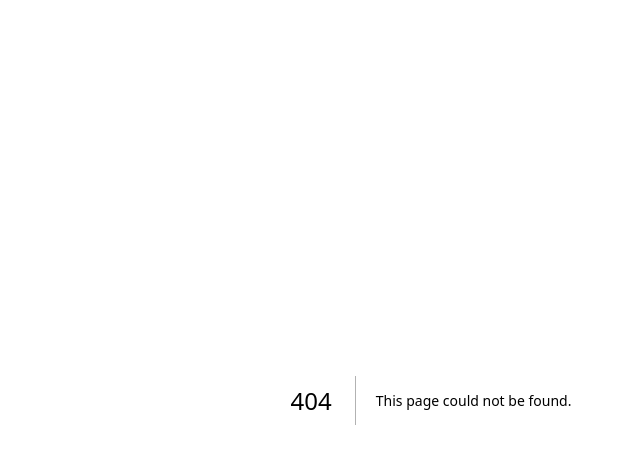
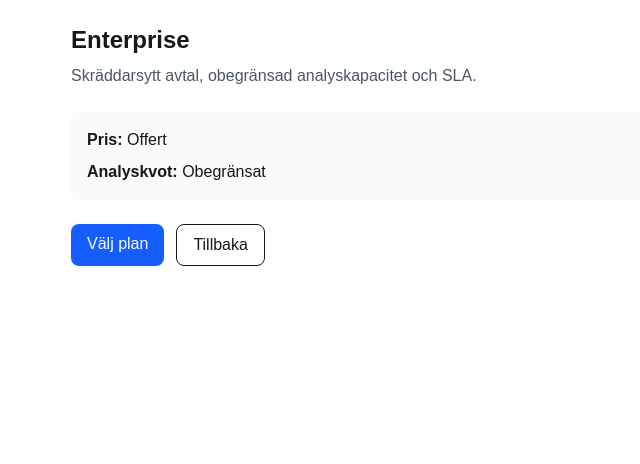
Before and after one commit to TegelConsulting/privacy-analyser, a Next.js app: page /betalmodeller/enterprise in a window 1280 px wide. Before the commit this address had no page. Shown: the top 464 px of the page, without its empty margins (209-849 px from the left). Built offline with nearby package versions, Linux system fonts and the light colour scheme.

Commit message:
feat(payment): add payment models API and frontend pages

```diff
--- /dev/null
+++ b/src/app/api/payment-models/[id]/route.ts
@@ -0,0 +1,10 @@
+// src/app/api/payment-models/[id]/route.ts
+import { NextResponse } from 'next/server';
+import { paymentModels } from '@/lib/paymentModels';
+
+export async function GET(req: Request, { params }: { params: { id: string } }) {
+  const id = params.id;
+  const model = paymentModels.find(m => m.id === id);
+  if (!model) return NextResponse.json({ success: false, message: 'Modell hittades inte' }, { status: 404 });
+  return NextResponse.json({ success: true, data: model });
+}
--- a/src/app/api/payment-models/route.ts
+++ b/src/app/api/payment-models/route.ts
@@ -0,0 +1,7 @@
+// src/app/api/payment-models/route.ts
+import { NextResponse } from 'next/server';
+import { paymentModels } from '@/lib/paymentModels';
+
+export async function GET() {
+  return NextResponse.json({ success: true, data: paymentModels });
+}
--- /dev/null
+++ b/src/app/betalmodeller/[id]/page.tsx
@@ -0,0 +1,35 @@
+// src/app/betalmodeller/[id]/page.tsx
+import { paymentModels } from '@/lib/paymentModels';
+import Link from 'next/link';
+
+type Props = { params: { id: string } };
+
+export default function PaymentModelDetail({ params }: Props) {
+  const model = paymentModels.find(m => m.id === params.id);
+
+  if (!model) {
+    return (
+      <main className="p-6">
+        <h1 className="text-2xl">Modell hittades inte</h1>
+        <p className="mt-2">Kontrollera URL eller återgå till <Link href="/betalmodeller" className="text-blue-600">listan</Link>.</p>
+      </main>
+    );
+  }
+
+  return (
+    <main className="max-w-3xl mx-auto p-6">
+      <h1 className="text-2xl font-semibold">{model.title}</h1>
+      <p className="text-gray-600 mt-2">{model.description}</p>
+
+      <div className="mt-6 bg-gray-50 p-4 rounded-lg">
+        <div><strong>Pris:</strong> {model.pricePerMonth === null ? 'Offert' : `${model.pricePerMonth} SEK / mån`}</div>
+        <div className="mt-2"><strong>Analyskvot:</strong> {model.analysesPerMonth === -1 ? 'Obegränsat' : `${model.analysesPerMonth} / månad`}</div>
+      </div>
+
+      <div className="mt-6 flex gap-3">
+        <Link href={`/signup?plan=${model.id}`} className="px-4 py-2 rounded-lg bg-blue-600 text-white">Välj plan</Link>
+        <Link href="/betalmodeller" className="px-4 py-2 rounded-lg border">Tillbaka</Link>
+      </div>
+    </main>
+  );
+}
--- a/src/app/betalmodeller/page.tsx
+++ b/src/app/betalmodeller/page.tsx
@@ -0,0 +1,53 @@
+// src/app/betalmodeller/page.tsx
+import React from 'react';
+import Link from 'next/link';
+import { PaymentModel, paymentModels } from '@/lib/paymentModels';
+
+function Price({ model }: { model: PaymentModel }) {
+  if (model.pricePerMonth === null) return <span className="text-sm">Pris: Offert</span>;
+  if (model.pricePerMonth === 0) return <span className="text-sm">Gratis</span>;
+  return <span className="text-sm font-semibold">{model.pricePerMonth} SEK / mån</span>;
+}
+
+export default function BetalmodellerPage() {
+  // Server-side rendering: använder mock direkt (ingen fetch).
+  // Om du vill hälla från API: använd fetch('/api/payment-models') med { cache: 'no-store' } i client-side.
+  const models = paymentModels;
+
+  return (
+    <main className="max-w-6xl mx-auto p-6">
+      <header className="mb-6">
+        <h1 className="text-3xl font-semibold">Betalmodeller</h1>
+        <p className="text-gray-600 mt-2">Välj den plan som matchar din användning. Antal analyser anges per månad.</p>
+      </header>
+
+      <section className="grid gap-6 grid-cols-1 md:grid-cols-3">
+        {models.map(m => (
+          <article key={m.id} className={`p-6 rounded-2xl border ${m.recommended ? 'border-blue-500 shadow-lg' : 'border-gray-200'} bg-white`}>
+            {m.recommended && <div className="text-xs font-medium uppercase text-blue-600 mb-2">Rekommenderad</div>}
+            <h2 className="text-xl font-medium">{m.title}</h2>
+            <p className="text-gray-600 mt-2">{m.description}</p>
+
+            <div className="mt-4 flex items-baseline justify-between">
+              <div>
+                <Price model={m} />
+                <div className="text-sm text-gray-500">
+                  {m.analysesPerMonth === -1 ? 'Obegränsat antal analyser' : `${m.analysesPerMonth} analyser / månad`}
+                </div>
+              </div>
+
+              <div className="flex flex-col gap-2">
+                <Link href={`/betalmodeller/${m.id}`} className="px-4 py-2 rounded-lg bg-blue-600 text-white text-sm inline-block text-center">
+                  Detaljer
+                </Link>
+                <Link href={`/signup?plan=${m.id}`} className="px-4 py-2 rounded-lg border text-sm text-center">
+                  Välj
+                </Link>
+              </div>
+            </div>
+          </article>
+        ))}
+      </section>
+    </main>
+  );
+}
--- a/src/lib/paymentModels.ts
+++ b/src/lib/paymentModels.ts
@@ -0,0 +1,36 @@
+// src/lib/paymentModels.ts
+export type PaymentModel = {
+    id: string;
+    title: string;
+    description: string;
+    pricePerMonth: number | null; // null = offert
+    analysesPerMonth: number; // -1 = obegränsat
+    recommended?: boolean;
+  };
+
+  export const paymentModels: PaymentModel[] = [
+    {
+      id: 'free',
+      title: 'Gratis',
+      description: 'Begränsad åtkomst — perfekt för utvärdering och små projekt.',
+      pricePerMonth: 0,
+      analysesPerMonth: 30,
+      recommended: false
+    },
+    {
+      id: 'pro',
+      title: 'Pro',
+      description: 'För konsulter och små team med regelbundna analyser.',
+      pricePerMonth: 495,
+      analysesPerMonth: 1000,
+      recommended: true
+    },
+    {
+      id: 'enterprise',
+      title: 'Enterprise',
+      description: 'Skräddarsytt avtal, obegränsad analyskapacitet och SLA.',
+      pricePerMonth: null,
+      analysesPerMonth: -1,
+      recommended: false
+    }
+  ];
```
Also changed, not shown: src/app/api/payment-models/id/route.ts (deleted), src/app/betalmodeller/id/page.tsx (deleted).
